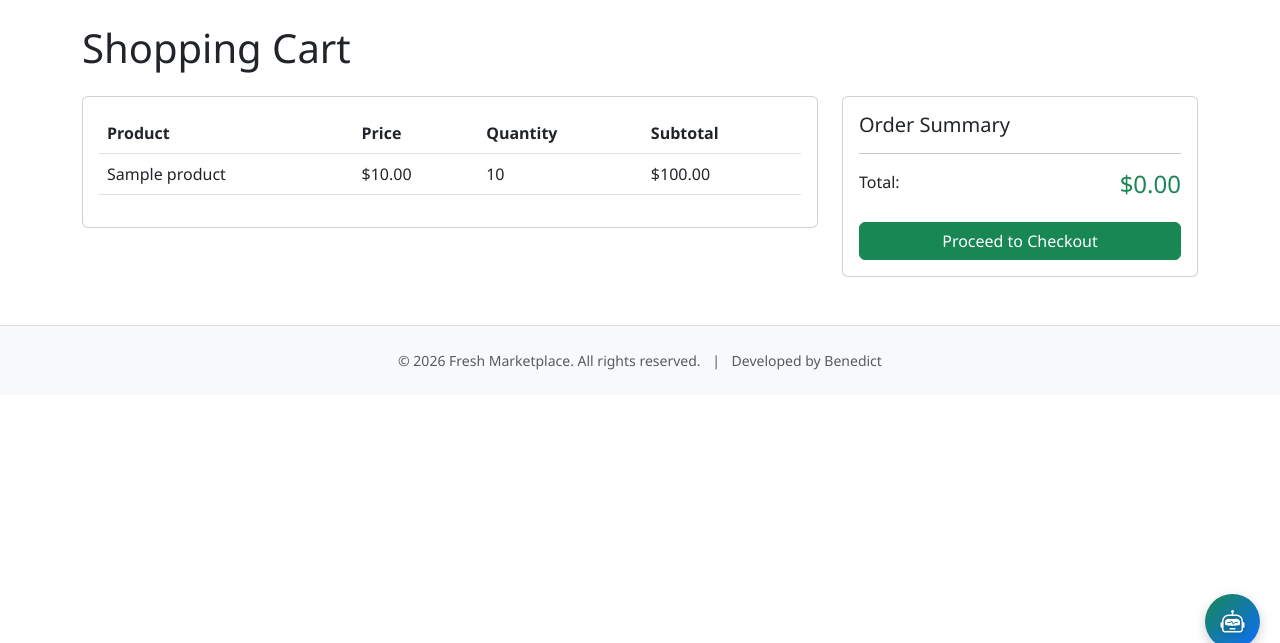
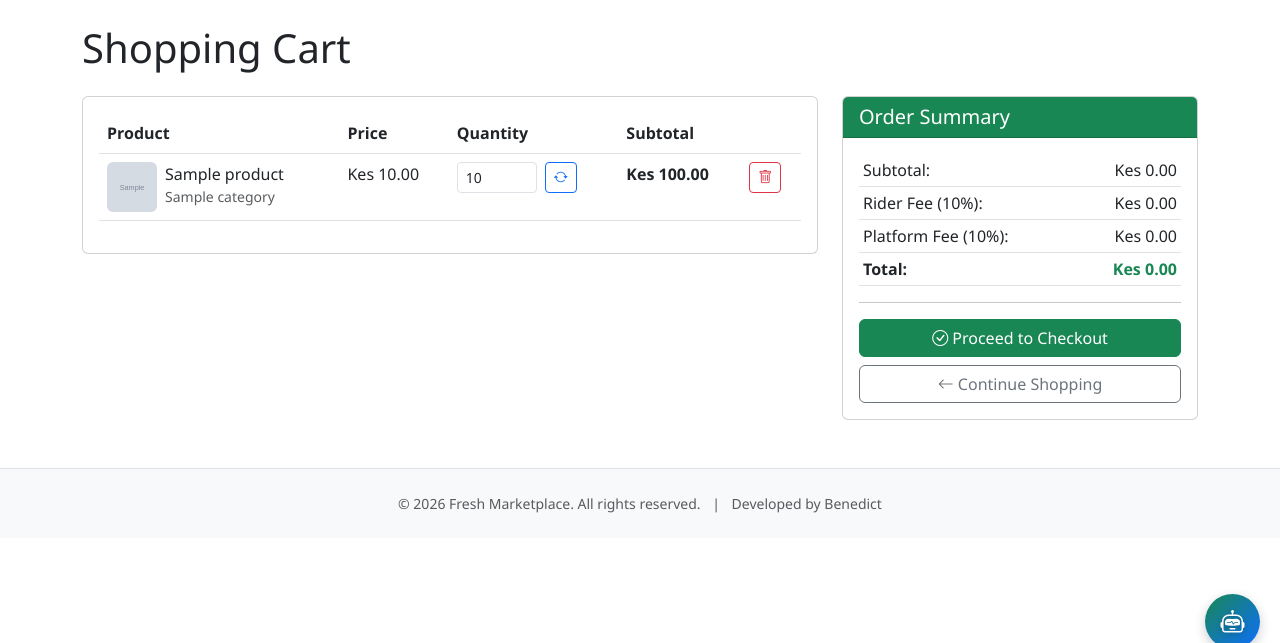
Before and after one commit to evansochadeka/FreshMarketplace, a Flask app: template templates/cart.html in a window 1280 px wide. Shown: the part 66-709 px from the top of the page. Run offline with Flask 3, Linux system fonts and the light colour scheme; the template is opened without the code that fills it: most values are stand-ins (such as "Sample title", 1, 10 or a date in 2020); grey boxes marked "Sample" are stand-in pictures; some libraries are stand-ins or nearby versions.

Commit message:
Update cart.html

```diff
--- a/templates/cart.html
+++ b/templates/cart.html
@@ -1,4 +1,6 @@
 {% extends "base.html" %}
+
+{% block title %}Shopping Cart - Fresh Marketplace{% endblock %}
 
 {% block content %}
 <h1 class="mb-4">Shopping Cart</h1>
@@ -8,6 +10,7 @@
     <div class="col-md-8">
         <div class="card">
             <div class="card-body">
+                <div class="table-responsive">
                     <table class="table">
                         <thead>
                             <tr>
@@ -15,15 +18,38 @@
                                 <th>Price</th>
                                 <th>Quantity</th>
                                 <th>Subtotal</th>
+                                <th></th>
                             </tr>
                         </thead>
                         <tbody>
                             {% for item in products %}
                             <tr>
-                            <td>{{ item.product.name }}</td>
-                            <td>${{ "%.2f"|format(item.product.price) }}</td>
-                            <td>{{ item.quantity }}</td>
-                            <td>${{ "%.2f"|format(item.product.price * item.quantity) }}</td>
+                                <td>
+                                    <div class="d-flex align-items-center">
+                                        <img src="{{ item.product.image_url }}" width="50" height="50" style="object-fit: cover;" class="rounded me-2">
+                                        <div>
+                                            <h6 class="mb-0">{{ item.product.name }}</h6>
+                                            <small class="text-muted">{{ item.product.category }}</small>
+                                        </div>
+                                    </div>
+                                </td>
+                                <td>Kes {{ "%.2f"|format(item.product.price) }}</td>
+                                <td>
+                                    <form method="POST" action="{{ url_for('update_cart', id=item.product.id) }}" class="d-flex align-items-center">
+                                        <input type="number" name="quantity" value="{{ item.quantity }}" min="0" max="{{ item.product.stock - item.product.reserved_stock }}" class="form-control form-control-sm" style="width: 80px;">
+                                        <button type="submit" class="btn btn-sm btn-outline-primary ms-2">
+                                            <i class="bi bi-arrow-repeat"></i>
+                                        </button>
+                                    </form>
+                                </td>
+                                <td><strong>Kes {{ "%.2f"|format(item.product.price * item.quantity) }}</strong></td>
+                                <td>
+                                    <form method="POST" action="{{ url_for('remove_from_cart', id=item.product.id) }}">
+                                        <button type="submit" class="btn btn-sm btn-outline-danger">
+                                            <i class="bi bi-trash"></i>
+                                        </button>
+                                    </form>
+                                </td>
                             </tr>
                             {% endfor %}
                         </tbody>
@@ -31,23 +57,55 @@
                 </div>
             </div>
         </div>
+    </div>
+
     <div class="col-md-4">
         <div class="card">
+            <div class="card-header bg-success text-white">
+                <h5 class="mb-0">Order Summary</h5>
+            </div>
             <div class="card-body">
-                <h5 class="card-title">Order Summary</h5>
+                <table class="table table-sm">
+                    <tr>
+                        <td>Subtotal:</td>
+                        <td class="text-end">Kes {{ "%.2f"|format(subtotal) }}</td>
+                    </tr>
+                    <tr>
+                        <td>Rider Fee (10%):</td>
+                        <td class="text-end">Kes {{ "%.2f"|format(rider_fee) }}</td>
+                    </tr>
+                    <tr>
+                        <td>Platform Fee (10%):</td>
+                        <td class="text-end">Kes {{ "%.2f"|format(platform_fee) }}</td>
+                    </tr>
+                    <tr class="fw-bold">
+                        <td>Total:</td>
+                        <td class="text-end text-success">Kes {{ "%.2f"|format(total) }}</td>
+                    </tr>
+                </table>
+
                 <hr>
-                <div class="d-flex justify-content-between">
-                    <span>Total:</span>
-                    <strong class="h4 text-success">${{ "%.2f"|format(total) }}</strong>
+
+                <div class="d-grid gap-2">
+                    <a href="{{ url_for('checkout') }}" class="btn btn-success">
+                        <i class="bi bi-check-circle"></i> Proceed to Checkout
+                    </a>
+                    <a href="{{ url_for('products') }}" class="btn btn-outline-secondary">
+                        <i class="bi bi-arrow-left"></i> Continue Shopping
+                    </a>
                 </div>
-                <a href="{{ url_for('checkout') }}" class="btn btn-success w-100 mt-3">Proceed to Checkout</a>
             </div>
         </div>
     </div>
 </div>
 {% else %}
-<div class="alert alert-info">
-    Your cart is empty. <a href="{{ url_for('products') }}">Browse products</a>
+<div class="text-center py-5">
+    <i class="bi bi-cart-x display-1 text-muted"></i>
+    <h3 class="mt-3">Your cart is empty</h3>
+    <p class="text-muted">Looks like you haven't added any items to your cart yet.</p>
+    <a href="{{ url_for('products') }}" class="btn btn-success">
+        <i class="bi bi-shop"></i> Start Shopping
+    </a>
 </div>
 {% endif %}
 {% endblock %}
```
Lines whose indentation alone changed are shown as unchanged.
